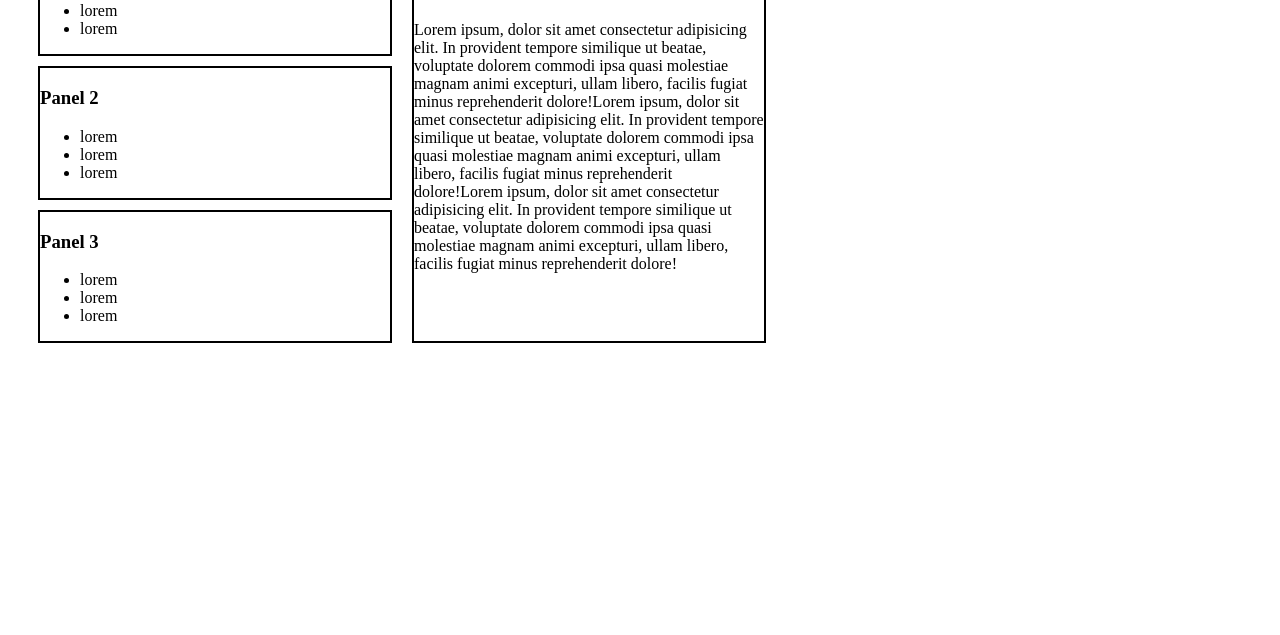
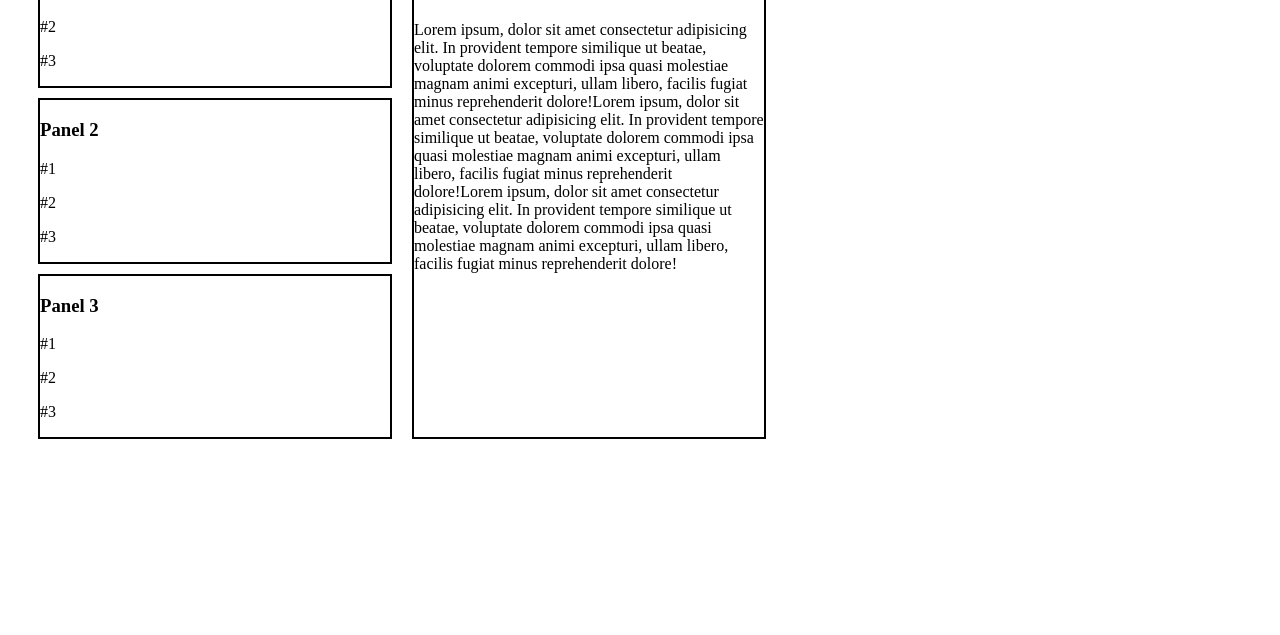
Before and after one commit to gwalker4760/flexbox-challengept2, a plain HTML site: page index2.html in a window 1280 px wide. Shown: the part 165-800 px from the top of the page. Drawn offline with Linux system fonts and the light colour scheme.

Commit message:
changed lorum to numbers

```diff
--- a/index2.html
+++ b/index2.html
@@ -19,29 +19,23 @@
         <div>
       <div id="card1" class="card">
         <h3>Panel 1</h3>
-        <ul>
-          <li>lorem</li>
-          <li>lorem</li>
-          <li>lorem</li>
-        </ul>
+        <p>#1</p>
+        <p>#2</p>
+        <p>#3</p>
       </div>
 
       <div id="card2" class="card">
         <h3>Panel 2</h3>
-        <ul>
-          <li>lorem</li>
-          <li>lorem</li>
-          <li>lorem</li>
-        </ul>
+        <p>#1</p>
+        <p>#2</p>
+        <p>#3</p>
       </div>
 
       <div id="card3" class="card">
         <h3>Panel 3</h3>
-        <ul>
-          <li>lorem</li>
-          <li>lorem</li>
-          <li>lorem</li>
-        </ul>
+        <p>#1</p>
+        <p>#2</p>
+        <p>#3</p>
       </div>
       </div>
 
```
Also changed, not shown: style2.css (line endings or trailing spaces).
